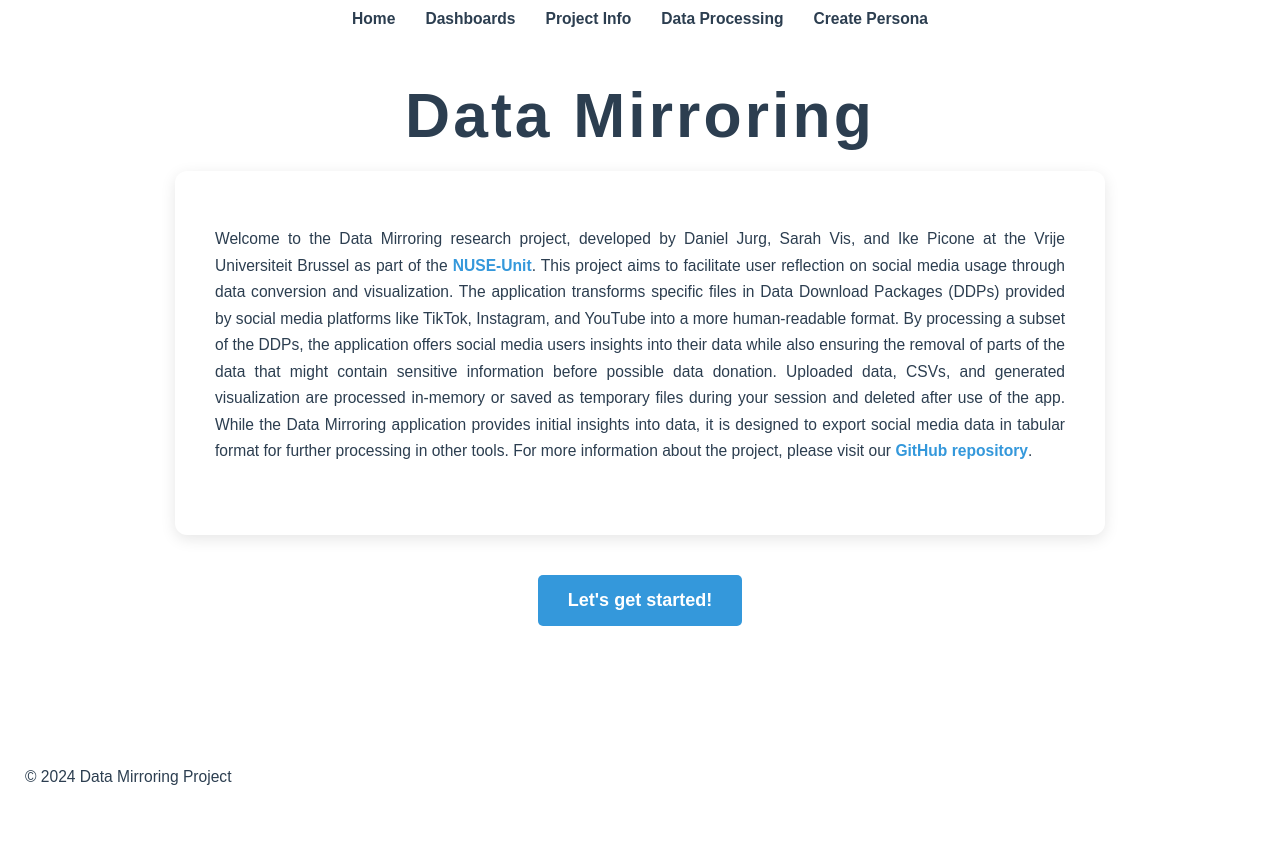
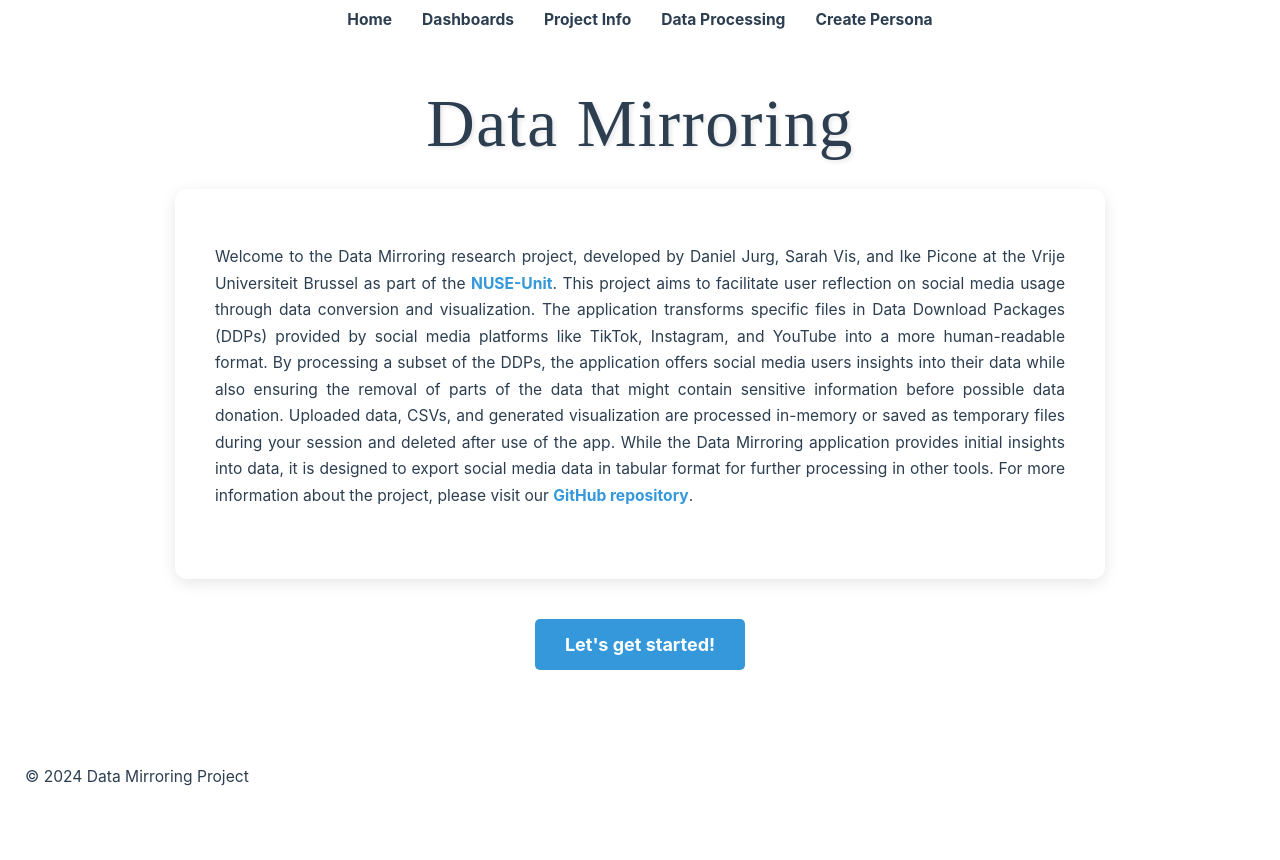
Before and after one commit to dj-urg/data-mirroring, a Flask app: page / in a window 1280 px wide. Run offline with Flask 3, Linux system fonts and the light colour scheme; the visitor is signed in with stand-in values (Sample User, id 1); some libraries are stand-ins or nearby versions; some web fonts are replaced.

Commit message:
stylistic updates

```diff
--- a/src/app/static/css/style.css
+++ b/src/app/static/css/style.css
@@ -39,7 +39,7 @@ body {
     margin: 0; /* Remove default margin */
     padding-bottom: 60px; /* Create space for the footer */
     background-color: #ffffff; /* Background color for the body */
-    font-family: 'Roboto', sans-serif; /* Font settings */
+    font-family: 'Inter', sans-serif; /* Updated font to Inter */
     font-size: small;
     color: #2C3E50; /* Default text color */
     opacity: 0; /* Start with hidden body */
@@ -205,9 +205,17 @@ body.loading .loader {
 p {
     text-align: justify;
     color: #2C3E50;
+    font-family: 'Inter', sans-serif;
     font-size: 1.2em;
     line-height: 1.7;
     margin-bottom: 30px;
+    font-weight: 400; /* Regular weight for body text */
+}
+
+/* Update headings to use Inter with appropriate weights */
+h1, h2, h3, h4, h5, h6 {
+    font-family: 'Inter', sans-serif;
+    font-weight: 600; /* Semi-bold for headings */
 }
 
 /* ========================= */
@@ -1067,3 +1075,19 @@ h1.platform-title, p.platform-description {
 .close-enlarged-image:hover {
     opacity: 1;
 }
+
+/* ========================= */
+/* Fancy Title Styling       */
+/* ========================= */
+/* Optional enhancements for Great Vibes */
+.fancy-title {
+    font-family: 'Great Vibes';
+    font-size: 4.2rem; /* Slightly larger for better readability */
+    color: #2C3E50;
+    text-shadow: 2px 2px 4px rgba(0, 0, 0, 0.1);
+    margin-bottom: 1.5rem;
+    text-align: center;
+    font-weight: normal;
+    line-height: 1.2; /* Adjusted line height for script font */
+    letter-spacing: 0.02em; /* Slight positive tracking for script font */
+}
--- a/src/app/templates/homepage.html
+++ b/src/app/templates/homepage.html
@@ -24,17 +24,3 @@
         </a>
     </div>
 {% endblock %}
-
-{% block extra_css %}
-<style nonce="{{ csp_nonce }}">
-    .fancy-title {
-        font-family: 'Pacifico', 'Brush Script MT', cursive;
-        font-size: 3.5rem;
-        color: #2C3E50;
-        text-shadow: 2px 2px 4px rgba(0, 0, 0, 0.1);
-        margin-bottom: 1.5rem;
-        text-align: center;
-        font-weight: normal;
-    }
-</style>
-{% endblock %}
```
Also changed, not shown: .github/security-scan.yml.
